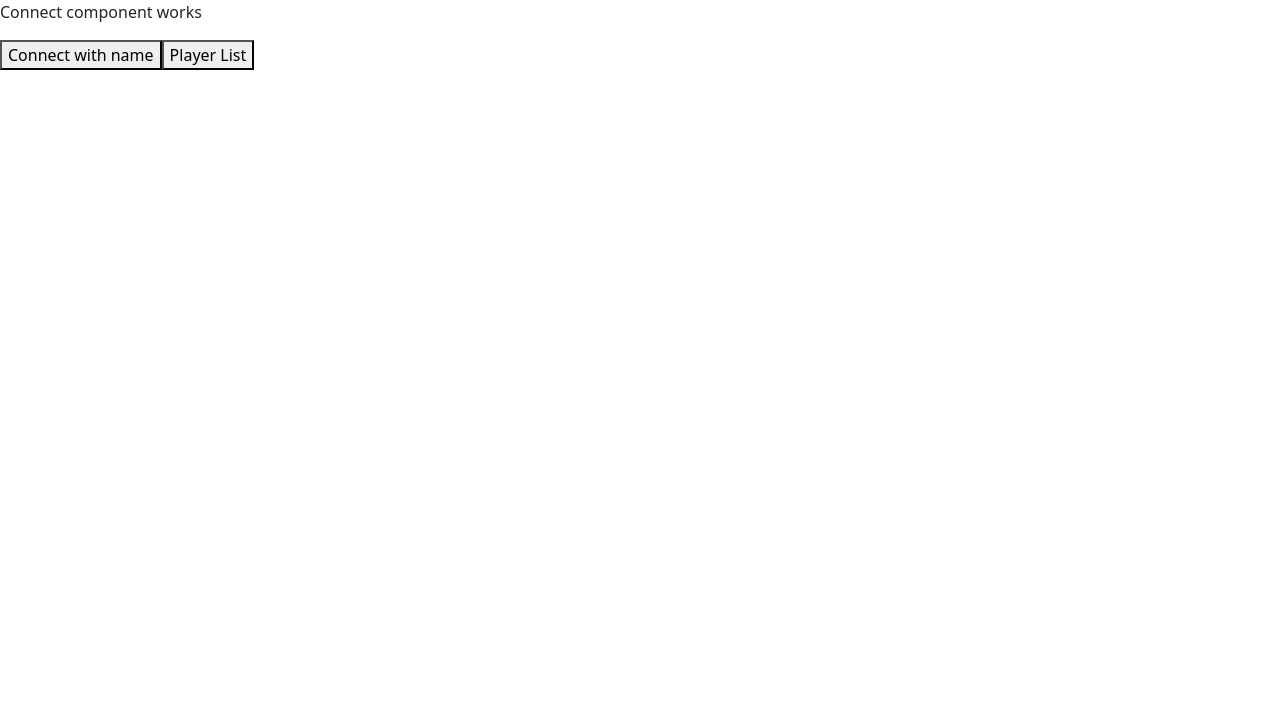
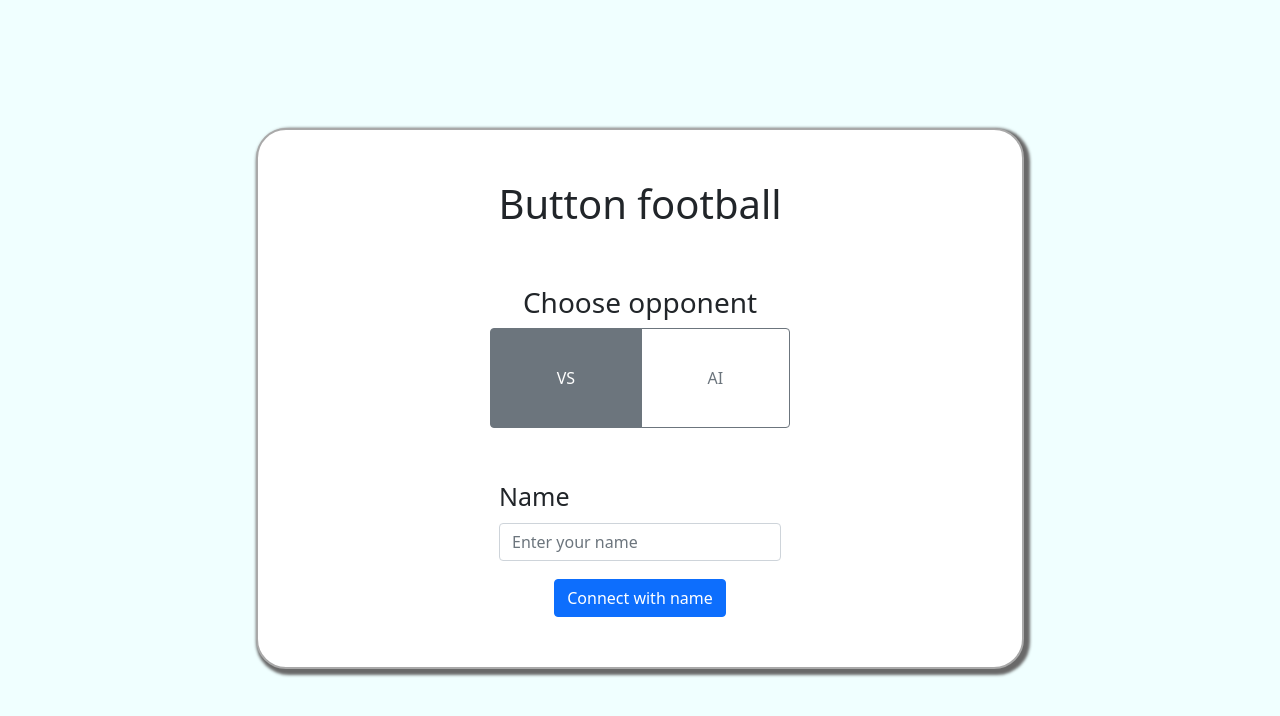
Before and after one commit to DanielNagy97/integralt-beadando, a React (Create React App) app in the folder client-app/: page / in a window 1280 px wide. Shown: the top 716 px of the page. Built offline with nearby package versions, Linux system fonts and the light colour scheme; no server answers.

Commit message:
Style changes to the connect page

```diff
--- a/client-app/src/components/connect/connect.tsx
+++ b/client-app/src/components/connect/connect.tsx
@@ -1,4 +1,5 @@
 import React from 'react';
+import * as BS from 'react-bootstrap';
 import { RequestType } from '../../scripts/connectionHandler/messages/requestType';
 import { NewPlayerPayload, PlayerListPayload } from '../../scripts/connectionHandler/messages/responses';
 import { SocketMessage } from '../../scripts/connectionHandler/messages/socketMessage';
@@ -12,7 +13,13 @@ export interface ConnectProps {
 
 export interface ConnectStates {
   messageHandler: PlayerSocketMessageHandler,
-  player: Player
+  player: Player,
+  validated: boolean,
+  playerName: String,
+  opponentButtons: {
+    vs: string,
+    ai: string
+  }
 }
 
 class Connect extends React.Component<ConnectProps, ConnectStates> {
@@ -24,6 +31,12 @@ class Connect extends React.Component<ConnectProps, ConnectStates> {
       player: {
         id: "",
         name: ""
+      },
+      validated: false,
+      playerName: '',
+      opponentButtons: {
+        ai: "outline-secondary",
+        vs: "secondary"
       }
     }
   }
@@ -51,17 +64,31 @@ class Connect extends React.Component<ConnectProps, ConnectStates> {
   }
 
   connect() {
-    const playerName = "test-name";
+    var playerName = this.state.playerName
     this.setState({
       player: {
         ...this.state.player,
         name: playerName
       }
     });
-    this.state.messageHandler.newPlayer("test-name");
+    this.state.messageHandler.newPlayer(playerName);
 
     this.props.onPlayerConnect(this.state.player)
     this.props.onPageChange('game')
+  }
+
+  validateName = (event: any) => {
+    const form = event.currentTarget;
+    if (form.checkValidity() === false) {
+      event.preventDefault();
+      event.stopPropagation();
+    } else {
+      this.setState({
+        validated: true
+      })
+
+      this.connect()
+    }
   }
 
   listPlayers() {
@@ -72,14 +99,69 @@ class Connect extends React.Component<ConnectProps, ConnectStates> {
     this.state.messageHandler.leaving("1");
   }
 
+  //TODO make it easier and prettier
+  opponentChange(type: String) {
+    switch (type) {
+      case 'ai':
+        if (this.state.opponentButtons.ai != 'secondary') {
+          this.setState({
+            opponentButtons: {
+              ai: "secondary",
+              vs: "outline-secondary"
+            }
+          })
+        }
+        break;
+
+      case 'vs':
+        if (this.state.opponentButtons.vs != 'secondary') {
+          this.setState({
+            opponentButtons: {
+              ai: "outline-secondary",
+              vs: "secondary"
+            }
+          })
+        }
+        break;
+    }
+  }
+
   render() {
     console.log(this.state);
     return (
-      <div>
-        <p>Connect component works</p>
-        <button onClick={() => this.connect()}>Connect with name</button>
+      <div className={'connectComponent'}>
+        {/*
         <button onClick={() => this.listPlayers()}>Player List</button>
-        {/*<button onClick={() => this.leave()}>Leave</button>*/}
+        <button onClick={() => this.leave()}>Leave</button>
+        */}
+        <div className={'connectBackground'}>
+          <div className={'connectTitle'}>
+            <h1>Button football</h1>
+          </div>
+          <div style={{textAlign: 'center'}}>
+            <h3>Choose opponent</h3>
+          <BS.ButtonGroup className={'opponentButtons'}>
+            <BS.Button variant={this.state.opponentButtons.vs} onClick={() => this.opponentChange("vs")}>VS</BS.Button>
+            <BS.Button variant={this.state.opponentButtons.ai} onClick={() => this.opponentChange("ai")}>AI</BS.Button>
+          </BS.ButtonGroup>
+          </div>
+          <div className={'connectForm'}>
+            <BS.Form noValidate validated={this.state.validated} onSubmit={this.validateName}>
+              <BS.Form.Group className="mb-3" controlId="formBasicEmail">
+                <BS.Form.Label>Name</BS.Form.Label>
+                <BS.Form.Control required type="email" placeholder="Enter your name" />
+                <BS.Form.Control.Feedback type="invalid">
+                  Please choose a name.
+                </BS.Form.Control.Feedback>
+              </BS.Form.Group>
+              <div style={{textAlign: 'center'}}>
+                <BS.Button variant="primary" type="submit">
+                  Connect with name
+                </BS.Button>
+              </div>
+            </BS.Form>
+          </div>
+        </div>
       </div>
     );
   }
--- a/client-app/src/index.css
+++ b/client-app/src/index.css
@@ -5,9 +5,42 @@ body {
     sans-serif;
   -webkit-font-smoothing: antialiased;
   -moz-osx-font-smoothing: grayscale;
+  background-color: azure !important;
 }
 
 code {
   font-family: source-code-pro, Menlo, Monaco, Consolas, 'Courier New',
     monospace;
 }
+
+.connectForm {
+  width: 50%;
+  margin: auto;
+  padding: 50px;
+  font-size: 25px;
+}
+
+.connectTitle {
+  margin: auto;
+  text-align: center;
+  padding: 50px;
+}
+
+.connectComponent {
+  margin: auto;
+  padding: 10%;
+}
+
+.connectBackground {
+  margin: auto;
+  width: 75%;
+  background-color: white;
+  border-radius: 30px;
+  border: 2px solid darkgrey;
+  box-shadow: 3px 3px 3px 3px dimgray;
+}
+
+.opponentButtons {
+  width: 300px;
+  height: 100px;
+}
```
